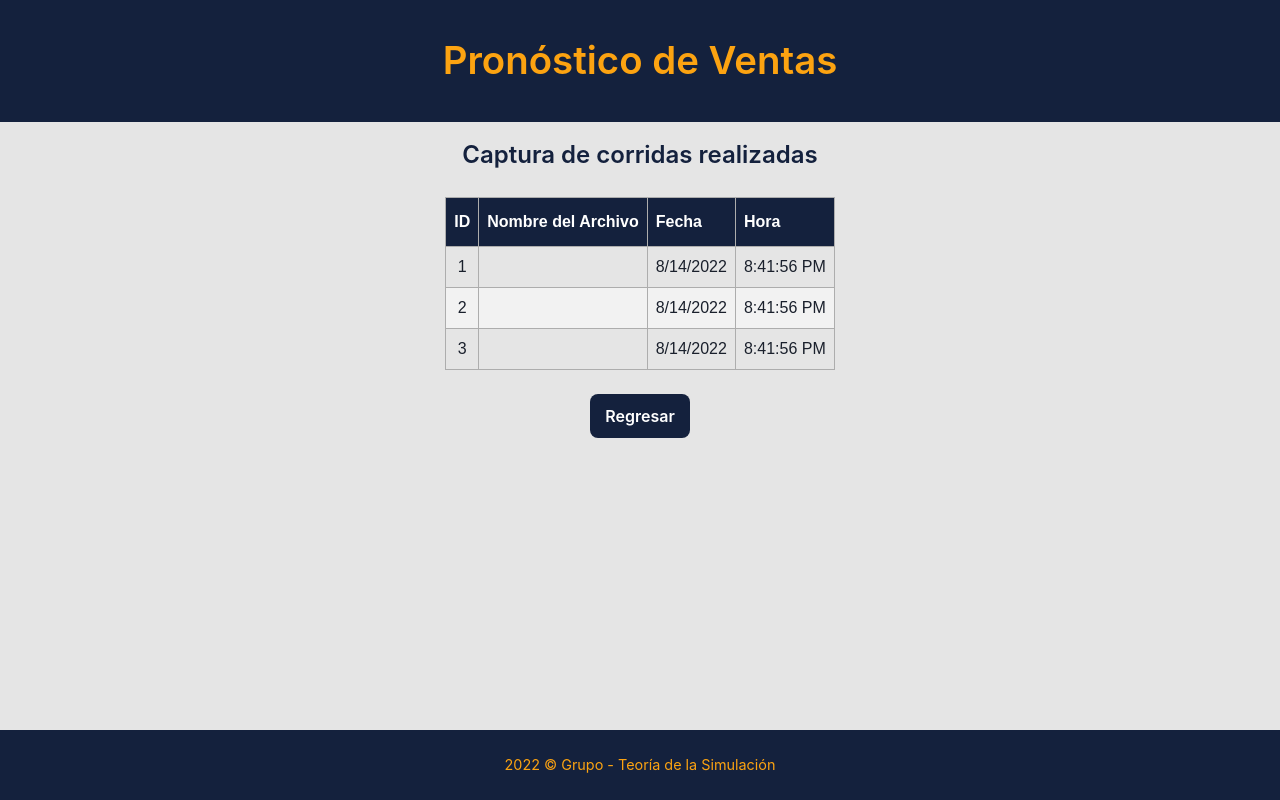
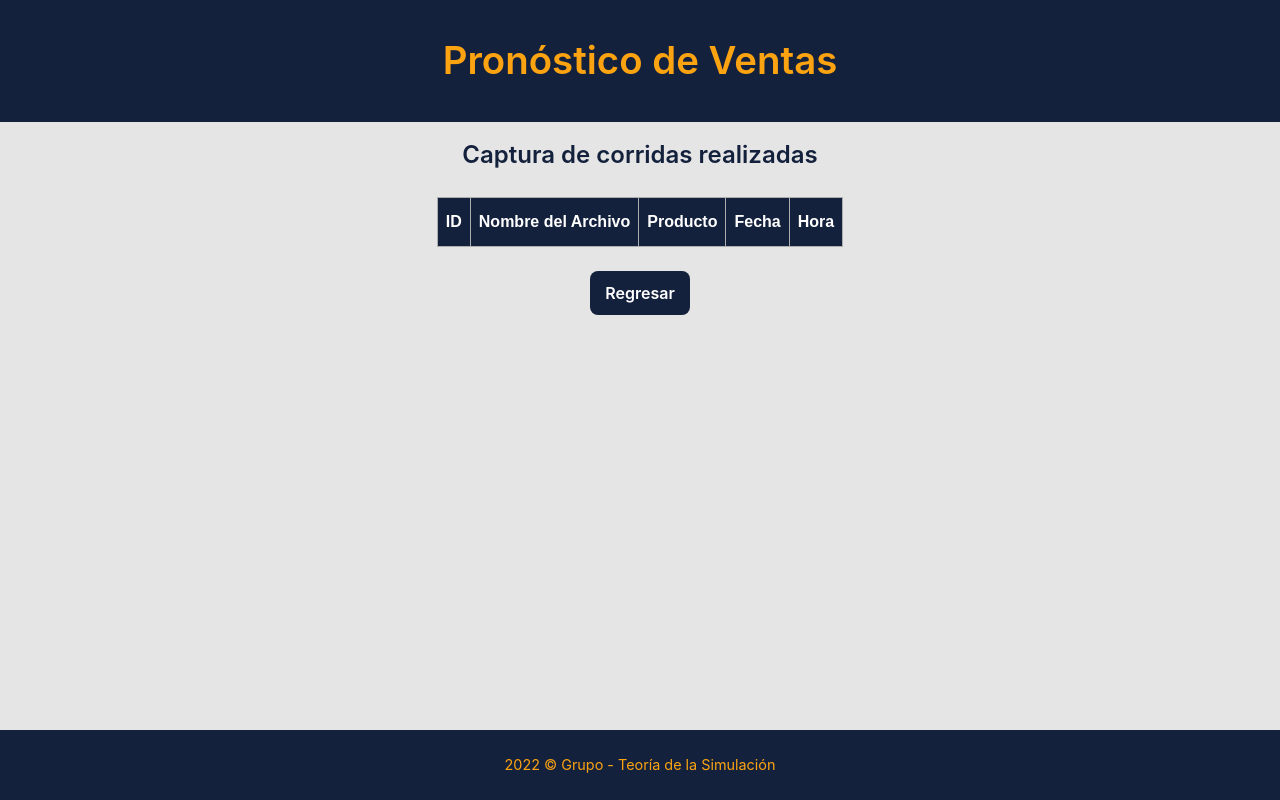
Before and after one commit to Henry-MM/simulador-clase-teoria, a React (Create React App) app: page /records in a window 1280 px wide. Built offline with nearby package versions, Linux system fonts and the light colour scheme.

Commit message:
make record table dinamic

```diff
--- a/package.json
+++ b/package.json
@@ -14,6 +14,7 @@
     "react-dom": "^18.2.0",
     "react-router-dom": "^6.3.0",
     "react-scripts": "5.0.1",
+    "uuid": "^8.3.2",
     "web-vitals": "^2.1.4"
   },
   "scripts": {
--- a/src/Components/ControlSelectProduct/ControlSelectProduct.js
+++ b/src/Components/ControlSelectProduct/ControlSelectProduct.js
@@ -7,8 +7,6 @@ const ControlSelectProduct = () => {
     const [inputData, dispatchSimulatorInput] = useContext(SimulatorInputContenxt);
 
     useEffect(() => {
-
-        console.log("hola");
 
         const uniqueProductsList = getProductListFromInputData(inputData.inputFile.data);
 
--- a/src/Components/RecordsResult/RecordsResult.js
+++ b/src/Components/RecordsResult/RecordsResult.js
@@ -1,6 +1,6 @@
-import React, {useContext} from 'react'
+import React, { useContext } from 'react'
 import RecordsTable from '../RecordsTable/RecordsTable'
-import { SimulatorInputContenxt } from '../../Contexts/Simulator';
+import { SimulatorInputContenxt, SimulatorOutputContenxt } from '../../Contexts/Simulator';
 
 const today = new Date();
 const dateA = today.toLocaleDateString('en-US');
@@ -8,19 +8,12 @@ const timeA = today.toLocaleTimeString('en-US');
 
 const RecordsResult = () => {
 
-    const [{inputFile}] = useContext(SimulatorInputContenxt);
-
-    const recordsResults = [
-
-        { id: "s-1", id_record: "1", documentName: inputFile.fileName, date_table: dateA, hour_table: timeA},
-        { id: "s-2", id_record: "2", documentName: inputFile.fileName, date_table: dateA, hour_table: timeA},
-        { id: "s-3", id_record: "3", documentName: inputFile.fileName, date_table: dateA, hour_table: timeA},
-    ];
+    const [outputData, dispatchSimulatorOutput] = useContext(SimulatorOutputContenxt);
 
     return (
         <div className="">
             <div>
-                <RecordsTable recordsResults={recordsResults} />
+                <RecordsTable recordsResults={outputData} />
             </div>
         </div>
     )
--- a/src/Components/RecordsTable/RecordsTable.js
+++ b/src/Components/RecordsTable/RecordsTable.js
@@ -1,26 +1,27 @@
 import React from 'react'
-import { getCurrencyFormat } from '../../utils/formatNumber';
 import Table from '../Table/Table'
 
 const RecordsTable = ({ recordsResults }) => {
-
+    console.log(recordsResults);
     return (
         <Table>
             <thead>
                 <tr>
                     <th>ID</th>
                     <th>Nombre del Archivo</th>
+                    <th>Producto</th>
                     <th>Fecha</th>
                     <th>Hora</th>
                 </tr>
             </thead>
             <tbody>
-                {recordsResults.map(({ id, id_record,documentName, date_table, hour_table }) => (
+                {recordsResults.map(({ id, fileName, date, time, result }, i) => (
                     <tr key={id}>
-                        <td>{id_record}</td>
-                        <td>{documentName}</td>
-                        <td>{date_table}</td>
-                        <td>{hour_table}</td>
+                        <td>{i + 1}</td>
+                        <td>{fileName}</td>
+                        <td>{result[0].product}</td>
+                        <td>{date}</td>
+                        <td>{time}</td>
                     </tr>
                 ))}
             </tbody>
--- a/src/Components/SimulatorResult/SimulatorResult.js
+++ b/src/Components/SimulatorResult/SimulatorResult.js
@@ -45,12 +45,13 @@ const SimulatorResult = () => {
         const predictionResult = startSimulation(inputData);
         const resultformat = formatResult(predictionResult);
 
-        console.log("MIRAA", resultformat);
+        console.log("result: ", resultformat);
 
         dispatchSimulatorOutput({
             type: "simulateResult",
             data: {
-                result: resultformat.flat()
+                result: resultformat.flat(),
+                fileName: inputData.inputFile.fileName
             }
         })
     }
--- a/src/Pages/Records/Records.js
+++ b/src/Pages/Records/Records.js
@@ -1,4 +1,4 @@
-import React, {useState} from "react";
+import React from "react";
 import Content from "../../Components/Content/Content";
 import Footer from "../../Components/Footer/Footer";
 import Header from "../../Components/Header/Header";
--- a/src/Reducers/Simulator.js
+++ b/src/Reducers/Simulator.js
@@ -1,3 +1,5 @@
+import { v4 as uuidv4 } from 'uuid';
+
 const defaultSimulatorDataInput = {
     inputFile: {
         file: null,
@@ -91,15 +93,21 @@ const reduceSimulatorInputs = function (prevState, action) {
 
 const reduceSimulatorOutputs = function (prevState, action) {
 
-    const { result } = action.data;
+    const { result, fileName } = action.data;
+
+    const today = new Date();
+    const date = today.toLocaleDateString('es-HN');
+    const time = today.toLocaleTimeString('es-HN');
 
     switch (action.type) {
         case "simulateResult":
             const results = prevState.slice();
             results.push({
-                date: "",
-                time: "",
-                result: result
+                id: uuidv4(),
+                date: date,
+                time: time,
+                result: result,
+                fileName: fileName
             });
 
             return results;
```
Also changed, not shown: 1 other file (tests, documents, lock files or other folders). Lines whose indentation alone changed are shown as unchanged.
